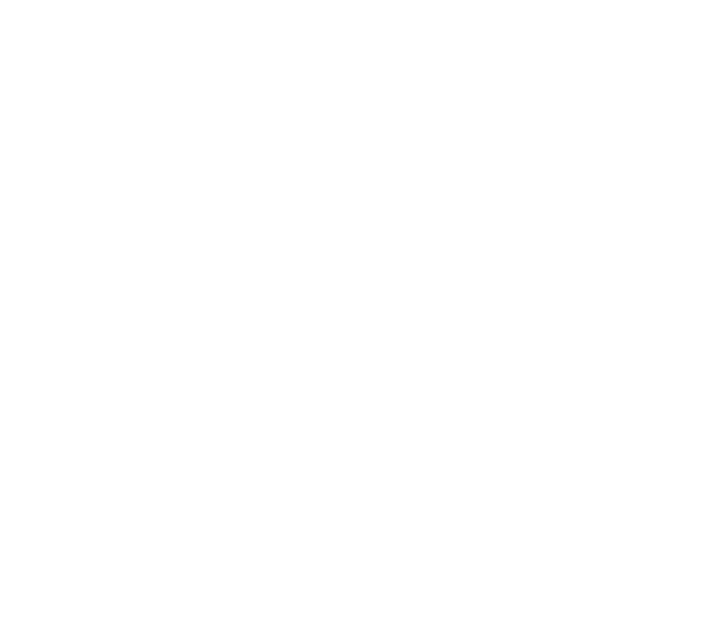
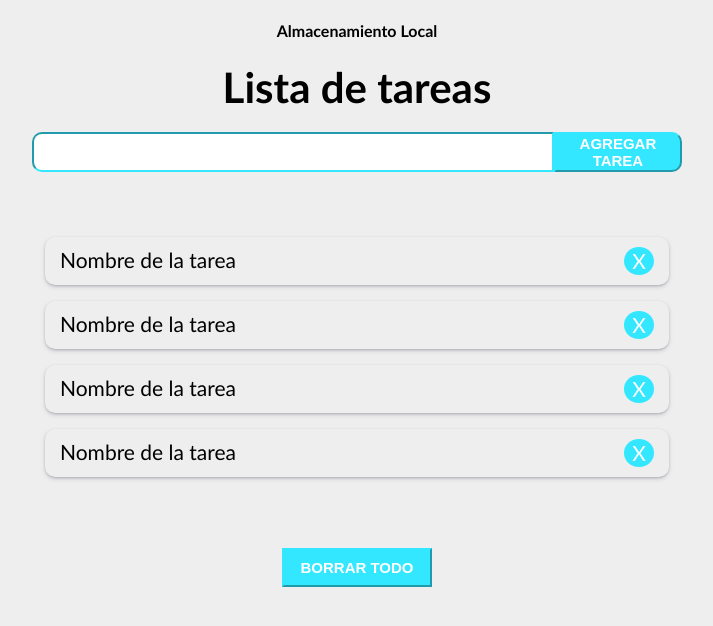
Before and after one commit to SuperMarcOne/JS-pre-entregable-n2, a plain HTML site: page index.html in a window 1280 px wide. Shown: the whole page, without its empty margins (283-996 px from the left). Drawn offline with Linux system fonts and the light colour scheme.

Commit message:
se agrega contenido a html y css

```diff
--- a/css/style.css
+++ b/css/style.css
@@ -0,0 +1,121 @@
+body{
+    font-family: 'Trebuchet MS', 'Lucida Sans Unicode', 'Lucida Grande', 'Lucida Sans', Arial, sans-serif;
+    background-color: #eee;
+}
+
+.seccion-lista-tareas{
+    max-width: 650px;
+    margin: 0 auto;
+    text-align: center;
+}
+
+.seccion-lista-tareas h2{
+    font-size: 42px;
+    margin: 20px;
+}
+
+.input-boton{
+    display: flex;
+    margin-bottom: 10%;
+}
+.input-boton input{
+    width: 78%;
+    height: 34px;
+    border-radius: none;
+    border-color: #32e7ff;
+    font-size: 19px;
+    padding-left: 17px;
+    border-radius: 10px 0 0px 10px;
+}
+.input-boton button{
+    width: 20%;
+    height: 40px;
+    border-color: #32e7ff;
+    background-color: #32e7ff;
+    color: #fff;
+    text-transform: uppercase;
+    font-size: 15px;
+    font-weight: 600;
+    cursor: pointer;
+    border-radius: 0 10px 10px 0;
+}
+.input-boton button:hover{
+    background-color: #fff;
+    color:#32e7ff;
+    transition: all 0.5s 0s ease;
+}
+.input-boton button:not(:hover){
+    transition: all 0.5s 0s ease;
+}
+.lista-tareas{
+    margin-bottom: 11%;
+}
+.lista-tareas ul{
+    padding-left: 0;
+    margin: 0 13px;
+}
+.lista-tareas li{
+    font-size: 21px;
+    display: flex;
+    justify-content: space-between;
+    margin-bottom: 16px;
+    text-align: left;
+    padding: 10px 15px;
+    border-radius: 10px;
+    box-shadow: rgba(50, 50, 93, 0.25) 0px 2px 5px -1px, rgba(0, 0, 0, 0.3) 0px 1px 3px -1px;
+}
+.lista-tareas li:first-letter{
+    color:#32e7ff;
+    text-transform: uppercase;
+}
+.lista-tareas li span{
+    background-color: #32e7ff;
+    border-radius: 50%;
+    padding: 1px 8px;
+    color:#fff;
+    cursor: pointer;
+    height: 26px;
+}
+.lista-tareas li span:hover{
+    background-color: red;
+}
+
+/* boton borrar-todo */
+.borrar-todo{
+    border-radius: none;
+    border-color: #32e7ff;
+    background-color: #32e7ff;
+    color: #fff;
+    text-transform: uppercase;
+    font-size: 15px;
+    font-weight: 600;
+    cursor: pointer;
+    padding: 9px 16px;
+}
+
+.borrar-todo:hover {
+    background-color: red;
+    color: #32e7ff;
+    transition: all 0.5s 0s ease;
+}
+
+.borrar-todo:not(:hover){
+    transition: all 0.5s 0s ease;
+}
+
+/* responsive */
+@media only screen and (max-width: 768px){
+    .section-lista-tareas{
+        width: 90%;
+    }
+}
+
+/* mensaje de validacion */
+.error {
+    color:red;
+    text-align: left;
+    background-color: #ffe5e5;
+    padding: 2px 13px;
+    border: solid 2px red;
+    border-radius: 2px;
+}
--- a/index.html
+++ b/index.html
@@ -2,12 +2,29 @@
 <html lang="en">
 <head>
     <meta charset="UTF-8">
+    <meta http-equiv="X-UA-Compatible" content="IE=edge">
     <meta name="viewport" content="width=device-width, initial-scale=1.0">
-    <title>Document</title>
+    <title>Lista de tareas</title>
     <link rel="stylesheet" href="./css/style.css">
     <script src="./js/script.js"></script>
 </head>
 <body>
-
+    <div class="seccion-lista-tareas">
+        <h4>Almacenamiento Local</h4>
+        <h2>Lista de tareas</h2>
+        <div class="input-boton">
+            <input type="text">
+            <button onclick="addTask()">Agregar tarea</button>
+        </div>
+        <div class="lista-tareas">
+            <ul>
+                <li>Nombre de la tarea <span>X</span></li>
+                <li>Nombre de la tarea <span>X</span></li>
+                <li>Nombre de la tarea <span>X</span></li>
+                <li>Nombre de la tarea <span>X</span></li>
+            </ul>
+        </div>
+        <button class="borrar-todo" onclick="deleteAll()">Borrar todo</button>
+    </div>
 </body>
 </html>
```
